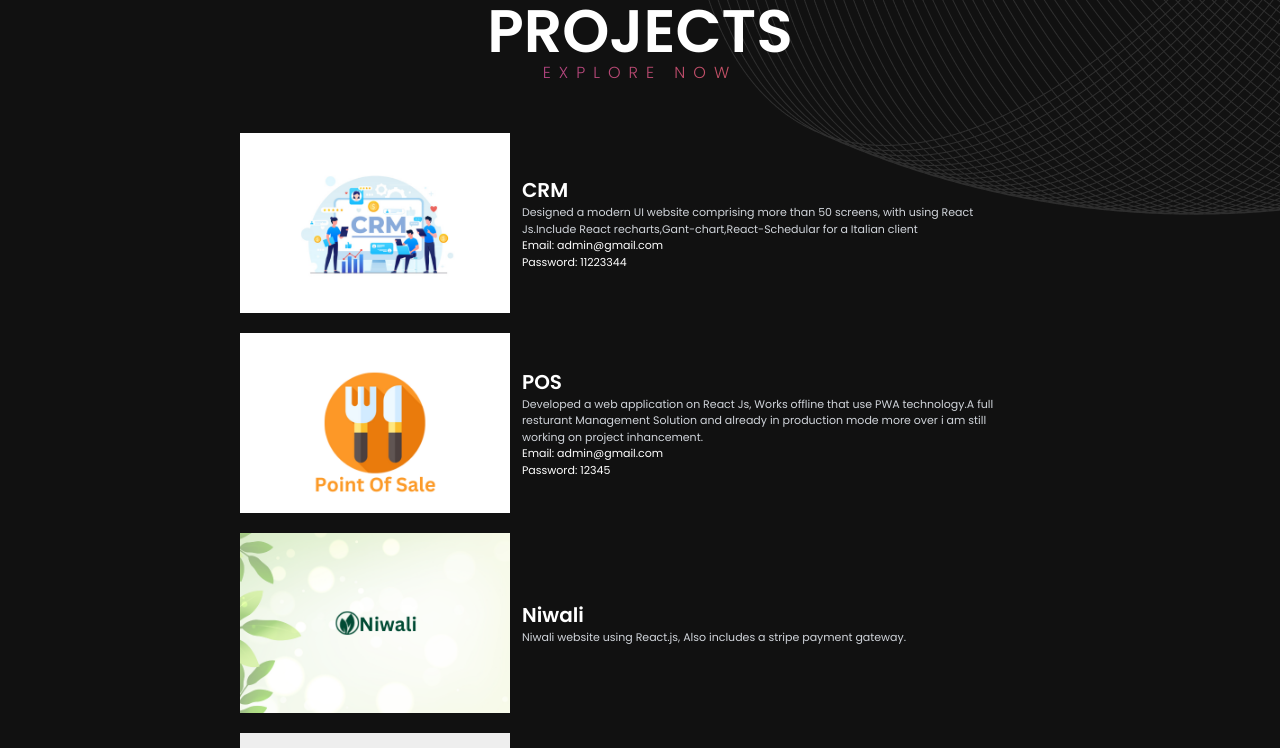
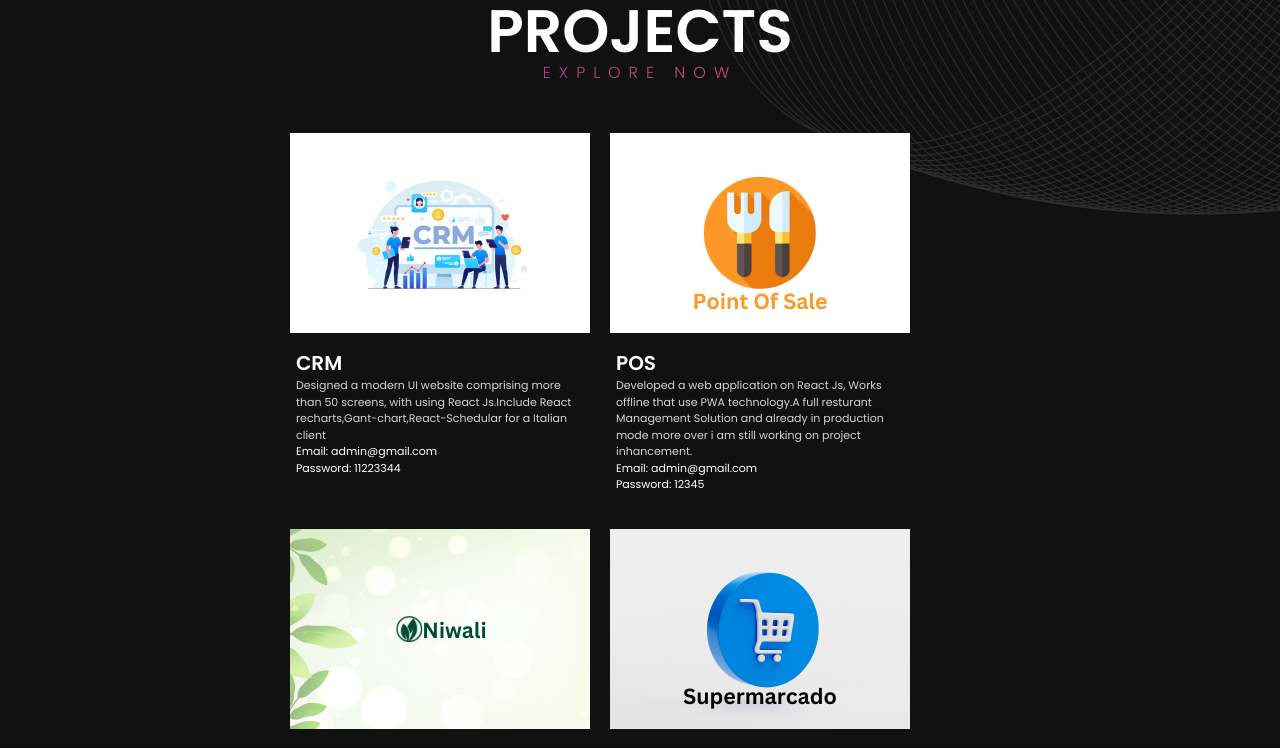
Before and after one commit to usamarasheeddev/Usama-Portfolio, a Next.js app: page / in a window 1280 px wide. Shown: the part 1760-2508 px from the top of the page. Built offline with nearby package versions, Linux system fonts and the light colour scheme.

Commit message:
layout design

```diff
--- a/components/Projects.tsx
+++ b/components/Projects.tsx
@@ -58,7 +58,7 @@
         EXPLORE NOW
       </p>
       <div className=" container mx-auto 2xl flex  flex-col items-center ">
-        <div className="flex-col flex mt-7">
+        <div className="flex-row max-w-[45rem] flex-wrap flex mt-7">
           {projects.map((project, index) => (
             <Link
               key={index}
@@ -67,14 +67,14 @@
               target="_blank"
               className="z-[1]"
             >
-              <div className="flex-row flex mb-5 items-center">
+              <div className="flex-col w-[20rem] flex mb-5 items-center">
                 <Image
                   src={project.imageSrc}
-                  height={project.imageAlt === 'Supermarcado' ? 150 : 120}
-                  width={270}
+                  height={180}
+                  width={300}
                   alt={project.imageAlt}
                 />
-                <div className="p-3">
+                <div className="p-4">
                   <p className="text-white font-semibold text-xl">{project.title}</p>
                   <p className="text-gray-300 text-[11px]">{project.description}</p>
                   {project?.email && <p className="text-white text-[11px]">Email: {project.email}</p>}
```
